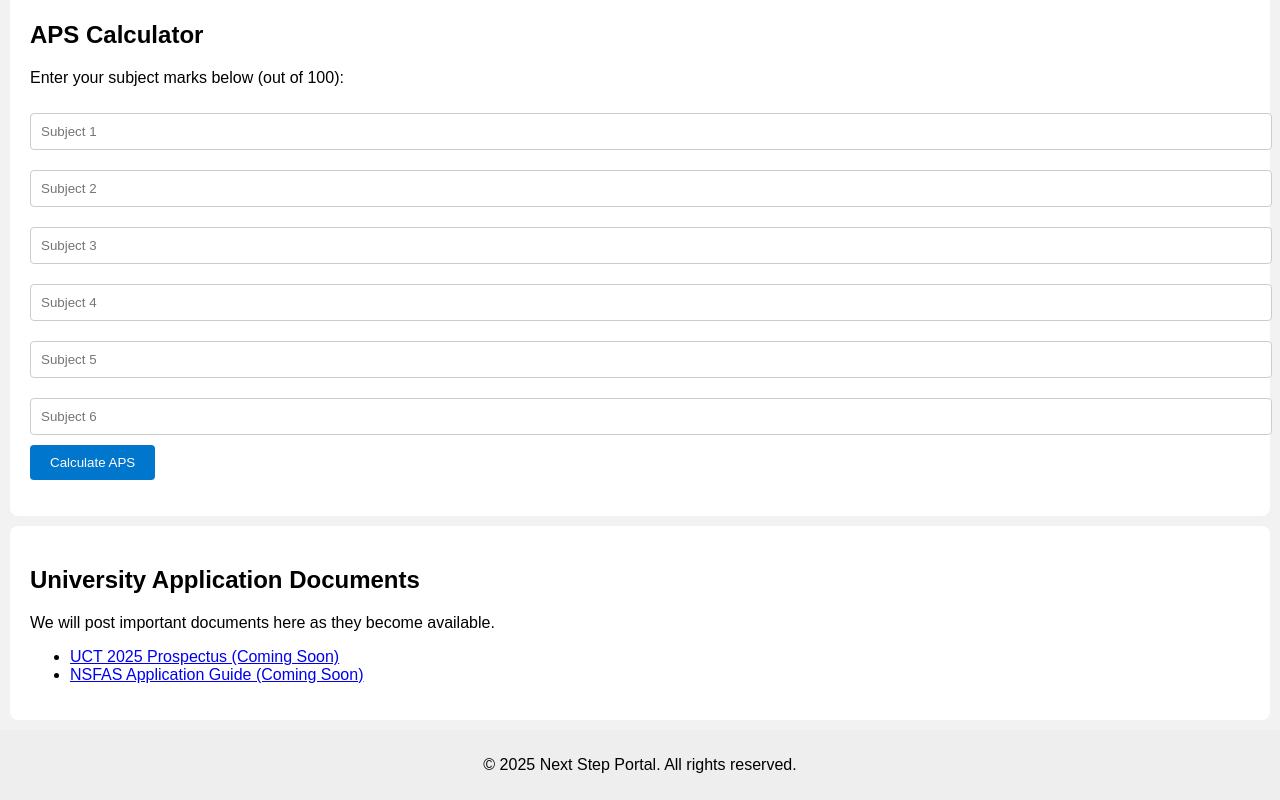
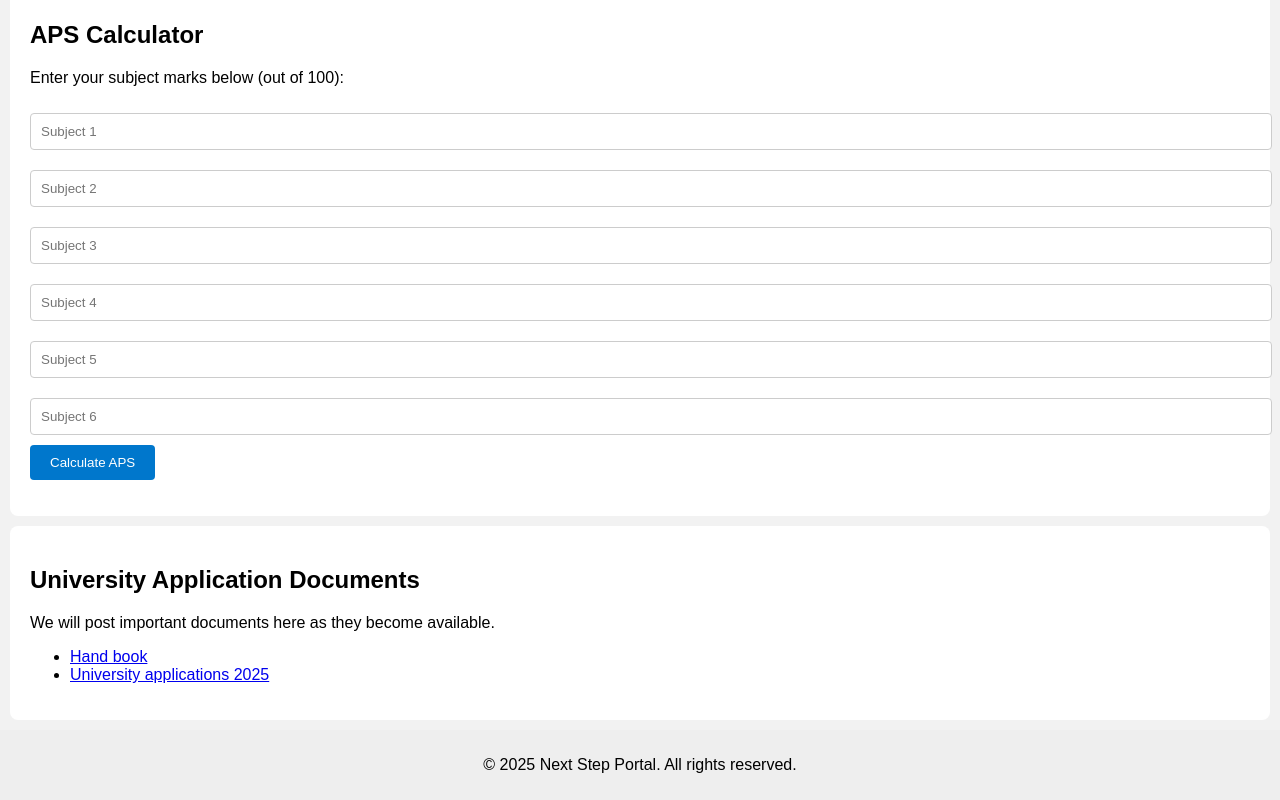
Before and after one commit to muzi234/school-vision, a plain HTML site: page index.html in a window 1280 px wide. Shown: the part 956-1756 px from the top of the page. Drawn offline with Linux system fonts and the light colour scheme.

Commit message:
Update index.html

```diff
--- a/index.html
+++ b/index.html
@@ -95,8 +95,8 @@
     <h2>University Application Documents</h2>
     <p>We will post important documents here as they become available.</p>
     <ul>
-      <li><a href="#">UCT 2025 Prospectus (Coming Soon)</a></li>
-      <li><a href="#">NSFAS Application Guide (Coming Soon)</a></li>
+      <li><a href="https://drive.google.com/file/d/1LkkvsGe1g58_dL8MO0p71hqjnl5gzdzJ/view?usp=sharing">Hand book</a></li>
+      <li><a href="https://docs.google.com/document/d/1rY4FljmkudkD-70zudeycmTLOf64jNIt/edit?usp=sharing&ouid=111297642647807296724&rtpof=true&sd=true">University applications 2025</a></li>
     </ul>
   </section>
 
```
